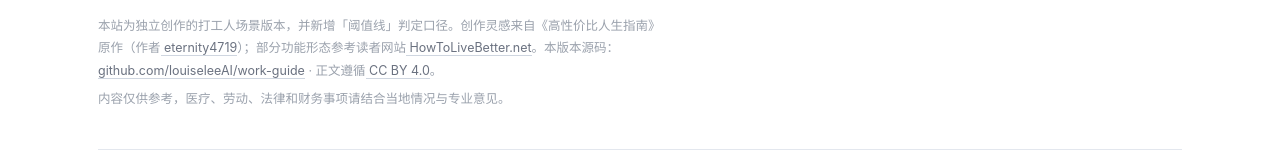
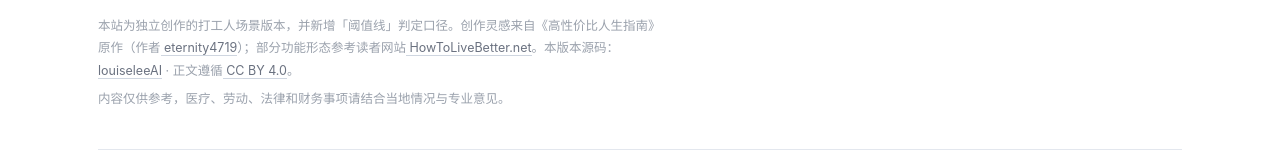
Before and after one commit to louiseleeAI/work-guide, a React (Vite) app: page / in a window 1280 px wide. Shown: the part 5074-5227 px from the top of the page. Built offline with nearby package versions, Linux system fonts and the light colour scheme.

Commit message:
docs: 页脚源码链接显示形式统一为用户名（louiseleeAI），与 eternity4719 一致

```diff
--- a/src/components/SiteFooter.tsx
+++ b/src/components/SiteFooter.tsx
@@ -94,7 +94,7 @@ export function SiteFooter() {
                   target="_blank"
                   rel="noreferrer"
                 >
-                  github.com/louiseleeAI/work-guide
+                  louiseleeAI
                 </a>
                 {' · '}
                 正文遵循
```
